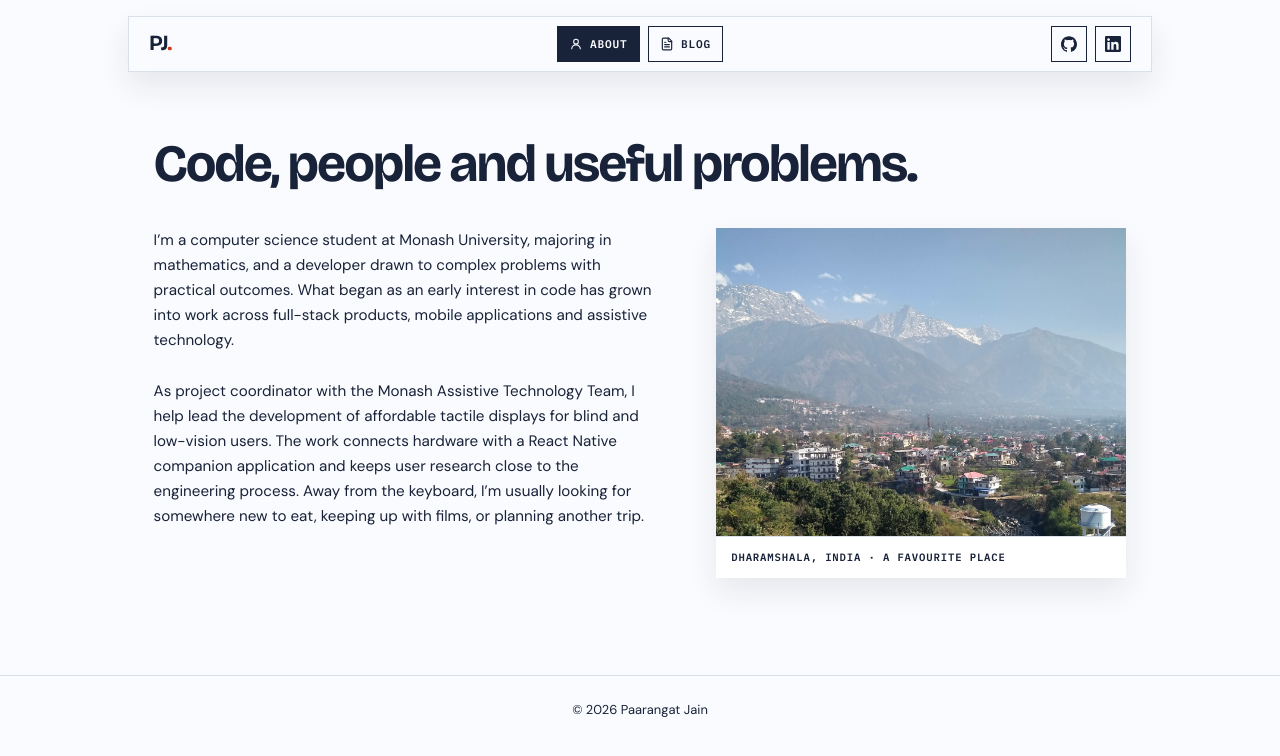
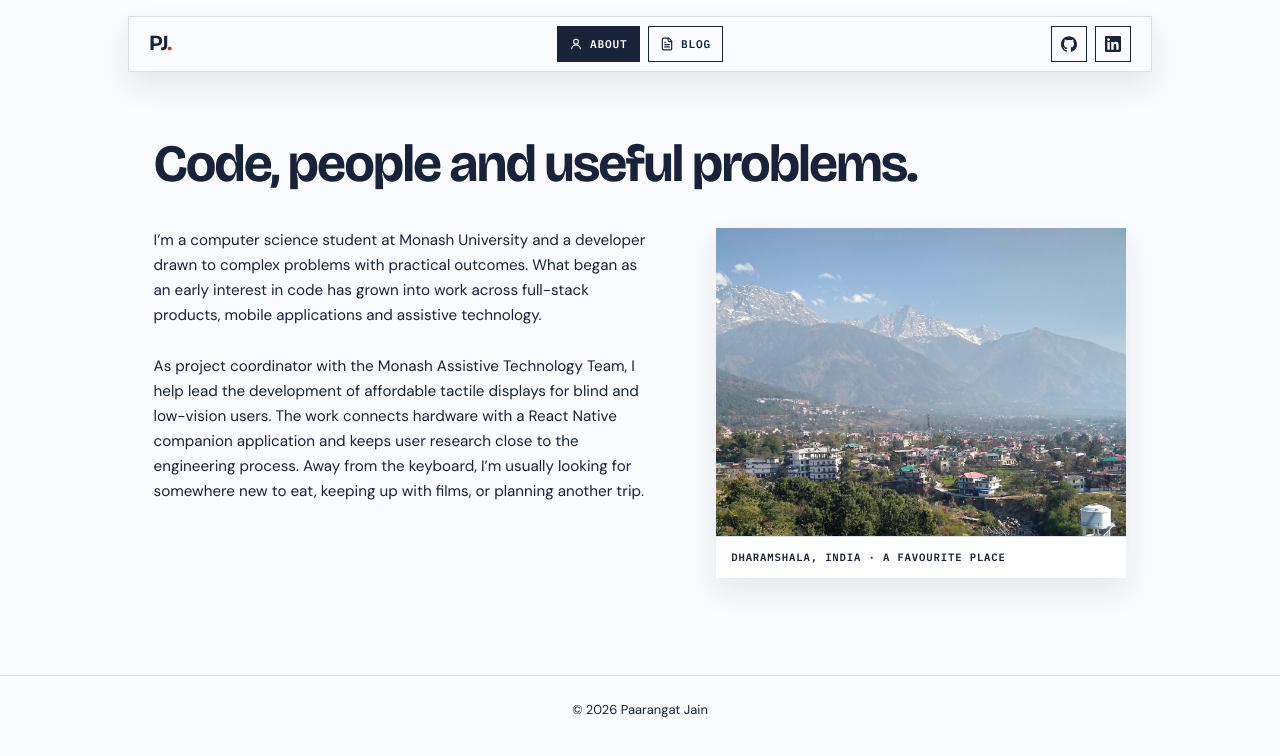
Before and after one commit to pjrus/p-jain-dev, a SvelteKit app: page /about in a window 1280 px wide. Shown: the top 756 px of the page. Built offline with nearby package versions, Linux system fonts and the light colour scheme.

Commit message:
fix: remove redundant phrase in About page description for clarity

```diff
--- a/src/routes/about/+page.svelte
+++ b/src/routes/about/+page.svelte
@@ -23,7 +23,7 @@
 
   <div>
     <p>
-      I’m a computer science student at Monash University, majoring in mathematics, and a developer drawn to complex problems with practical outcomes. What began as an early interest in code has grown into work across full-stack products, mobile applications and assistive technology.
+      I’m a computer science student at Monash University and a developer drawn to complex problems with practical outcomes. What began as an early interest in code has grown into work across full-stack products, mobile applications and assistive technology.
     </p>
     <br>
     <p>
```
